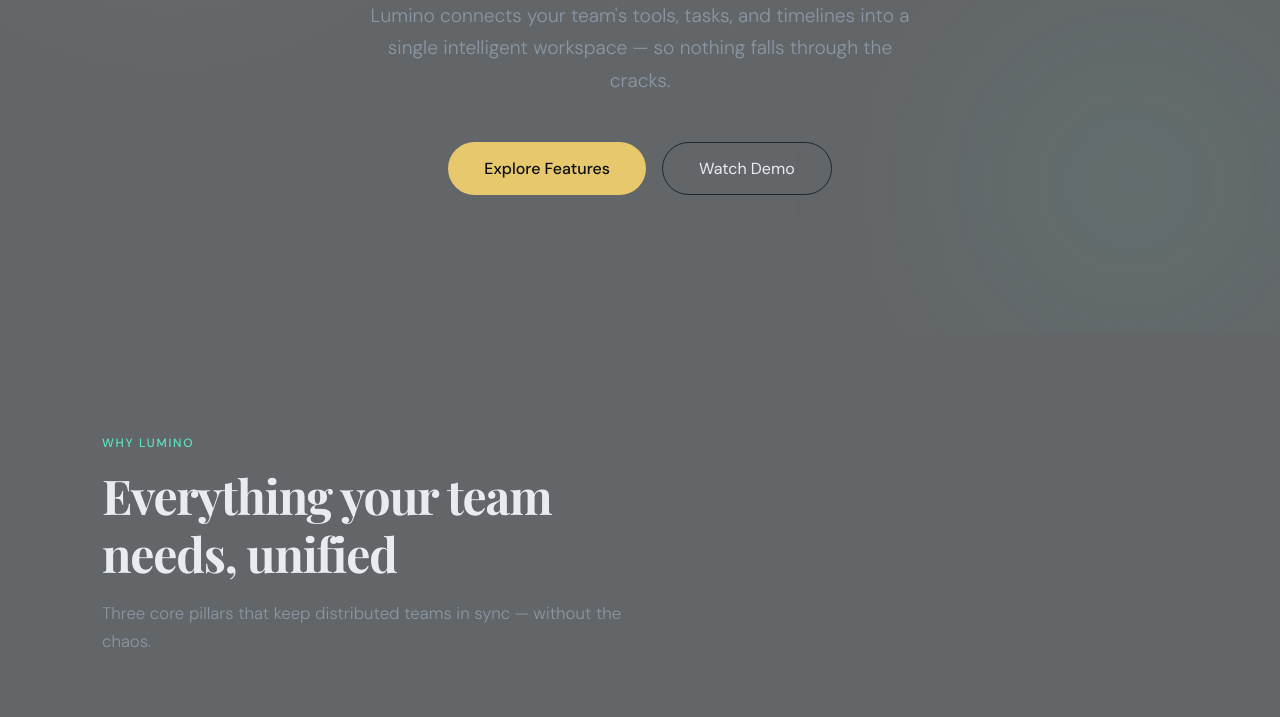
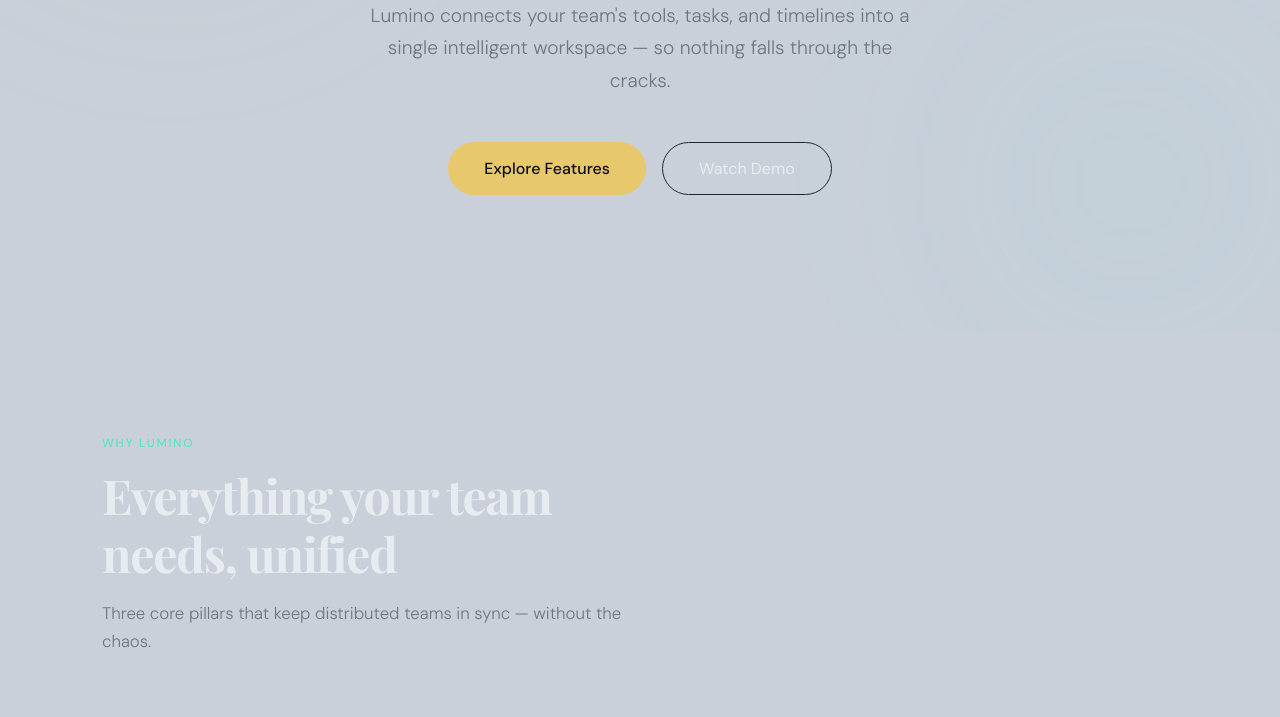
Before and after one commit to areej0345/Responsive-Landing-Page, a plain HTML site: page index.html in a window 1280 px wide. Shown: the part 467-1184 px from the top of the page. Drawn offline with nearby package versions, Linux system fonts and the light colour scheme.

Commit message:
Add files via upload

```diff
--- a/style.css
+++ b/style.css
@@ -1,12 +1,12 @@
 /* ── CSS Variables ──────────────────────────── */
 :root {
-  --bg:       #0b0f14a2;
+  --bg:       #aab6c6a2;
   --surface:  #131820;
   --border:   #1e2730;
   --accent:   #e8c86d;
   --accent2:  #5ae4c3;
   --text:     #e8ecf0;
-  --muted:    #8a96a3;
+  --muted:    #6e767f;
   --nav-h:    68px;
   --radius:   16px;
   --max-w:    1140px;
```
